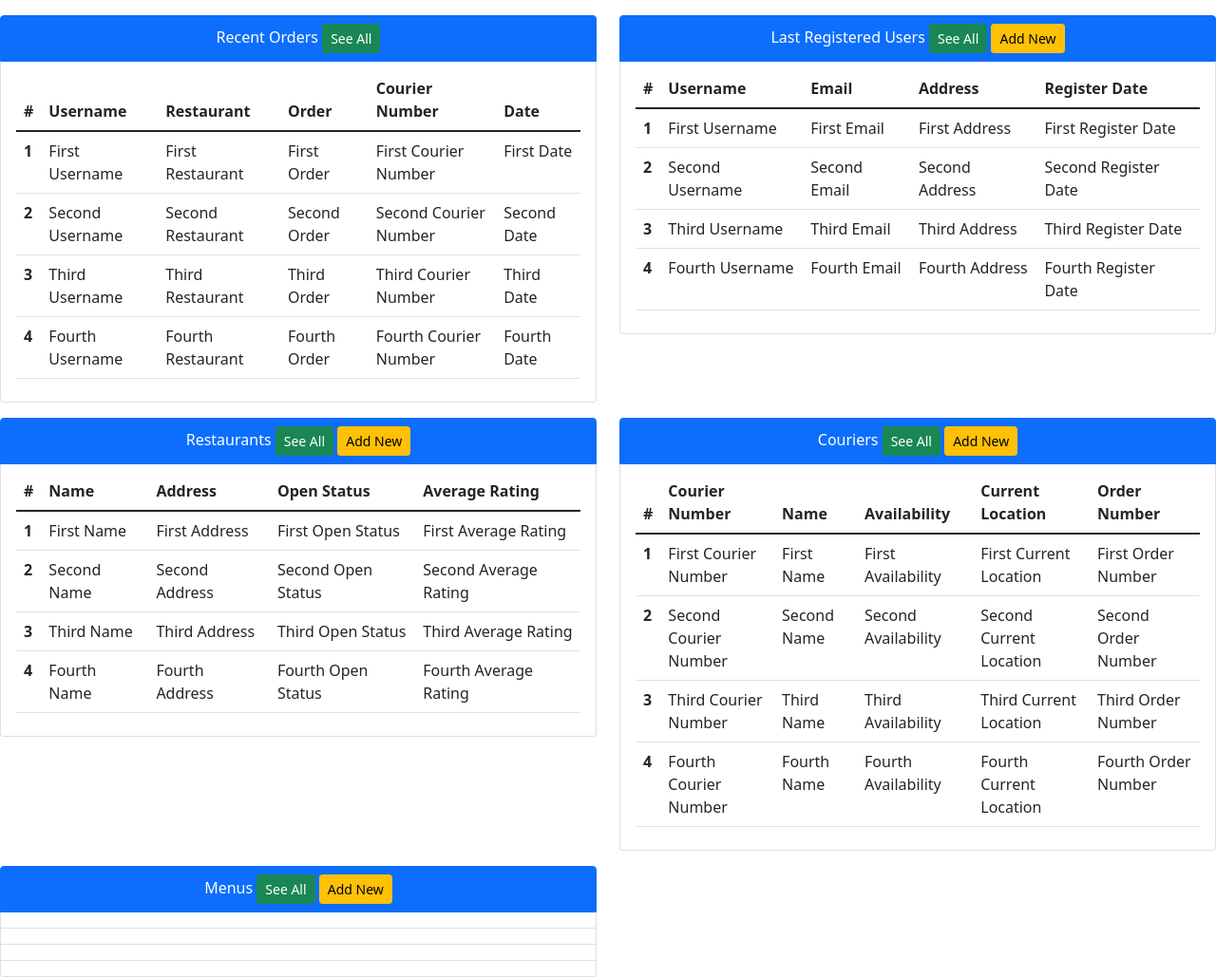
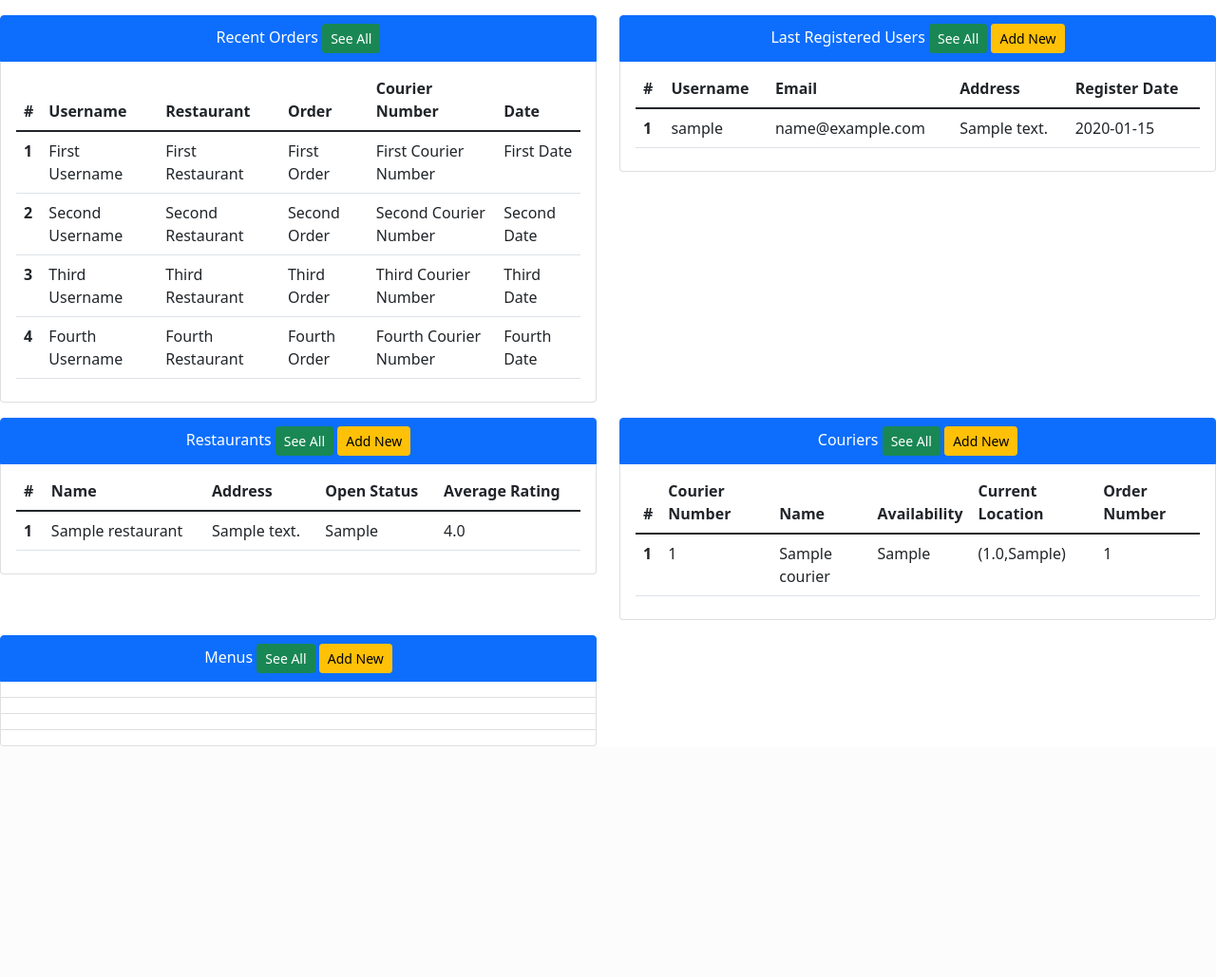
Before and after one commit to asarm/Food_Ordering_System, a Flask app: page /home in a window 1280 px wide. Shown: the part 56-1085 px from the top of the page at 95% size. After the commit the page ends 842 px from the top, so only its background shows below. Run offline with Flask 2, Linux system fonts and the light colour scheme; the visitor is signed in with stand-in values (Sample User, id 1); tables that the repository leaves empty hold one stand-in row (values such as "Sample post").

Commit message:
admin page table data added

```diff
--- a/app.py
+++ b/app.py
@@ -131,7 +131,8 @@ def homeView():
     if not session.get('logged_in'):
         return render_template('login.html', title='Login')
     if session["user_type"] == 1:
-        return render_template('adminHome.html', title='Admin Page', username=session["username"])
+        data = getAllDbData(toGet=["users","restaurants","couriers"])
+        return render_template('adminHome.html', title='Admin Page', username=session["username"], data=data)
     else:
         return render_template('homePage.html', title='Home', username= session["username"])
 
@@ -229,7 +230,6 @@ def addUser():
 
     return render_template('addUser.html', title='Register')
 
-
 @app.route("/exit", methods=["GET"])
 def exit():
     session["username"] = None
@@ -263,5 +263,40 @@ def searchCoordinates(address):
 
     return lat, lng
 
+def getUsers(cursor):
+    cursor.execute("SELECT username,email,address,registred_date,user_type FROM users ORDER BY registred_date desc")
+    query = cursor.fetchall()
+
+    return query
+
+def getCouriers(cursor):
+    cursor.execute("SELECT id,name, is_available,lat,lng,orderId FROM couriers ORDER BY id desc")
+    query = cursor.fetchall()
+
+    return query
+
+def getRestaurants(cursor):
+    cursor.execute("SELECT restaurantName,address,isOpen,averageRating FROM restaurant ORDER BY id desc")
+    query = cursor.fetchall()
+
+    return query
+
+def getAllDbData(toGet):
+    with sqlite3.connect(DATABASE) as database:
+        cursor = database.cursor()
+
+    data = {}
+
+    for entity in toGet:
+        if entity == "couriers":
+            data[entity] = getCouriers(cursor)
+        if entity == "users":
+            data[entity] = getUsers(cursor)
+        if entity == "restaurants":
+            data[entity] =  getRestaurants(cursor)
+        else:
+            pass
+    return data
+
 if __name__ == '__main__':
     app.run(debug=True)
--- a/templates/adminHome.html
+++ b/templates/adminHome.html
@@ -144,34 +144,15 @@
                 </tr>
               </thead>
               <tbody>
+              {%for i in range(data["users"]|length)%}
                 <tr>
-                  <th scope="row">1</th>
-                  <td>First Username</td>
-                  <td>First Email</td>
-                  <td>First Address</td>
-                  <td>First Register Date</td>
+                  <th scope="row">{{ i+1 }}</th>
+                  <td>{{ data["users"][i][0] }}</td>
+                  <td>{{ data["users"][i][1] }}</td>
+                  <td>{{ data["users"][i][2] }}</td>
+                  <td>{{ data["users"][i][3] }}</td>
                 </tr>
-                <tr>
-                  <th scope="row">2</th>
-                  <td>Second Username</td>
-                  <td>Second Email</td>
-                  <td>Second Address</td>
-                  <td>Second Register Date</td>
-                </tr>
-                <tr>
-                  <th scope="row">3</th>
-                  <td>Third Username</td>
-                  <td>Third Email</td>
-                  <td>Third Address</td>
-                  <td>Third Register Date</td>
-                </tr>
-                <tr>
-                  <th scope="row">4</th>
-                  <td>Fourth Username</td>
-                  <td>Fourth Email</td>
-                  <td>Fourth Address</td>
-                  <td>Fourth Register Date</td>
-                </tr>
+              {%endfor%}
               </tbody>
             </table>
           </li>
@@ -205,34 +186,15 @@
                 </tr>
               </thead>
               <tbody>
+                {%for i in range(data["restaurants"]|length)%}
                 <tr>
-                  <th scope="row">1</th>
-                  <td>First Name</td>
-                  <td>First Address</td>
-                  <td>First Open Status</td>
-                  <td>First Average Rating</td>
+                  <th scope="row">{{ i+1 }}</th>
+                  <td>{{ data["restaurants"][i][0] }}</td>
+                  <td>{{ data["restaurants"][i][1] }}</td>
+                  <td>{{ data["restaurants"][i][2] }}</td>
+                  <td>{{ data["restaurants"][i][3] }}</td>
                 </tr>
-                <tr>
-                  <th scope="row">2</th>
-                  <td>Second Name</td>
-                  <td>Second Address</td>
-                  <td>Second Open Status</td>
-                  <td>Second Average Rating</td>
-                </tr>
-                <tr>
-                  <th scope="row">3</th>
-                  <td>Third Name</td>
-                  <td>Third Address</td>
-                  <td>Third Open Status</td>
-                  <td>Third Average Rating</td>
-                </tr>
-                <tr>
-                  <th scope="row">4</th>
-                  <td>Fourth Name</td>
-                  <td>Fourth Address</td>
-                  <td>Fourth Open Status</td>
-                  <td>Fourth Average Rating</td>
-                </tr>
+              {%endfor%}
               </tbody>
             </table>
           </li>
@@ -263,38 +225,16 @@
                 </tr>
               </thead>
               <tbody>
+                {%for i in range(data["couriers"]|length)%}
                 <tr>
-                  <th scope="row">1</th>
-                  <td>First Courier Number</td>
-                  <td>First Name</td>
-                  <td>First Availability</td>
-                  <td>First Current Location</td>
-                  <td>First Order Number</td>
+                  <th scope="row">{{ i+1 }}</th>
+                    <td>{{ data["couriers"][i][0] }}</td>
+                    <td>{{ data["couriers"][i][1] }}</td>
+                    <td>{{ data["couriers"][i][2] }}</td>
+                    <td>({{ data["couriers"][i][3] }},{{ data["couriers"][i][4] }})</td>
+                  <td>{{ data["couriers"][i][5] }}</td>
                 </tr>
-                <tr>
-                  <th scope="row">2</th>
-                  <td>Second Courier Number</td>
-                  <td>Second Name</td>
-                  <td>Second Availability</td>
-                  <td>Second Current Location</td>
-                  <td>Second Order Number</td>
-                </tr>
-                <tr>
-                  <th scope="row">3</th>
-                  <td>Third Courier Number</td>
-                  <td>Third Name</td>
-                  <td>Third Availability</td>
-                  <td>Third Current Location</td>
-                  <td>Third Order Number</td>
-                </tr>
-                <tr>
-                  <th scope="row">4</th>
-                  <td>Fourth Courier Number</td>
-                  <td>Fourth Name</td>
-                  <td>Fourth Availability</td>
-                  <td>Fourth Current Location</td>
-                  <td>Fourth Order Number</td>
-                </tr>
+              {%endfor%}
               </tbody>
             </table>
           </li>
```
